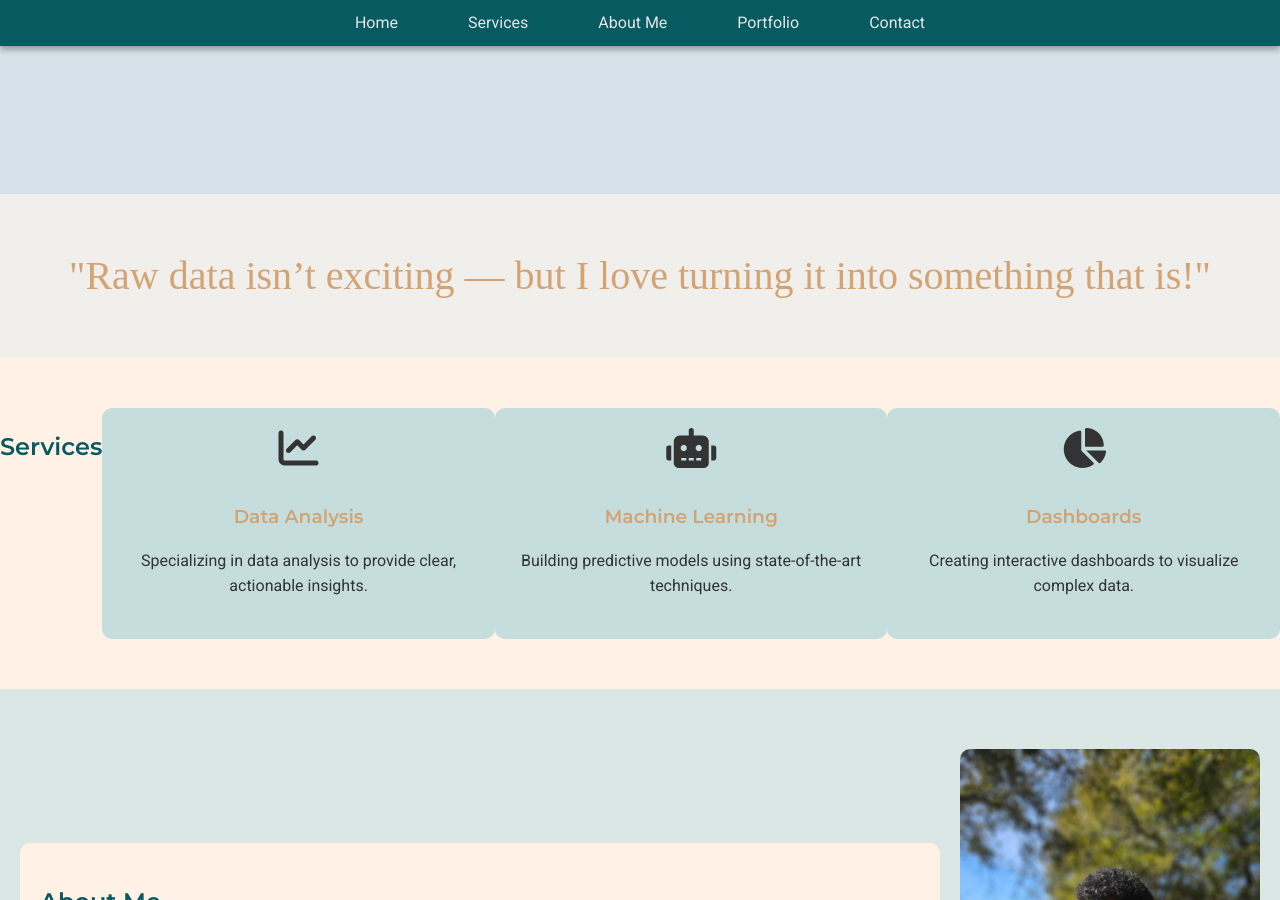
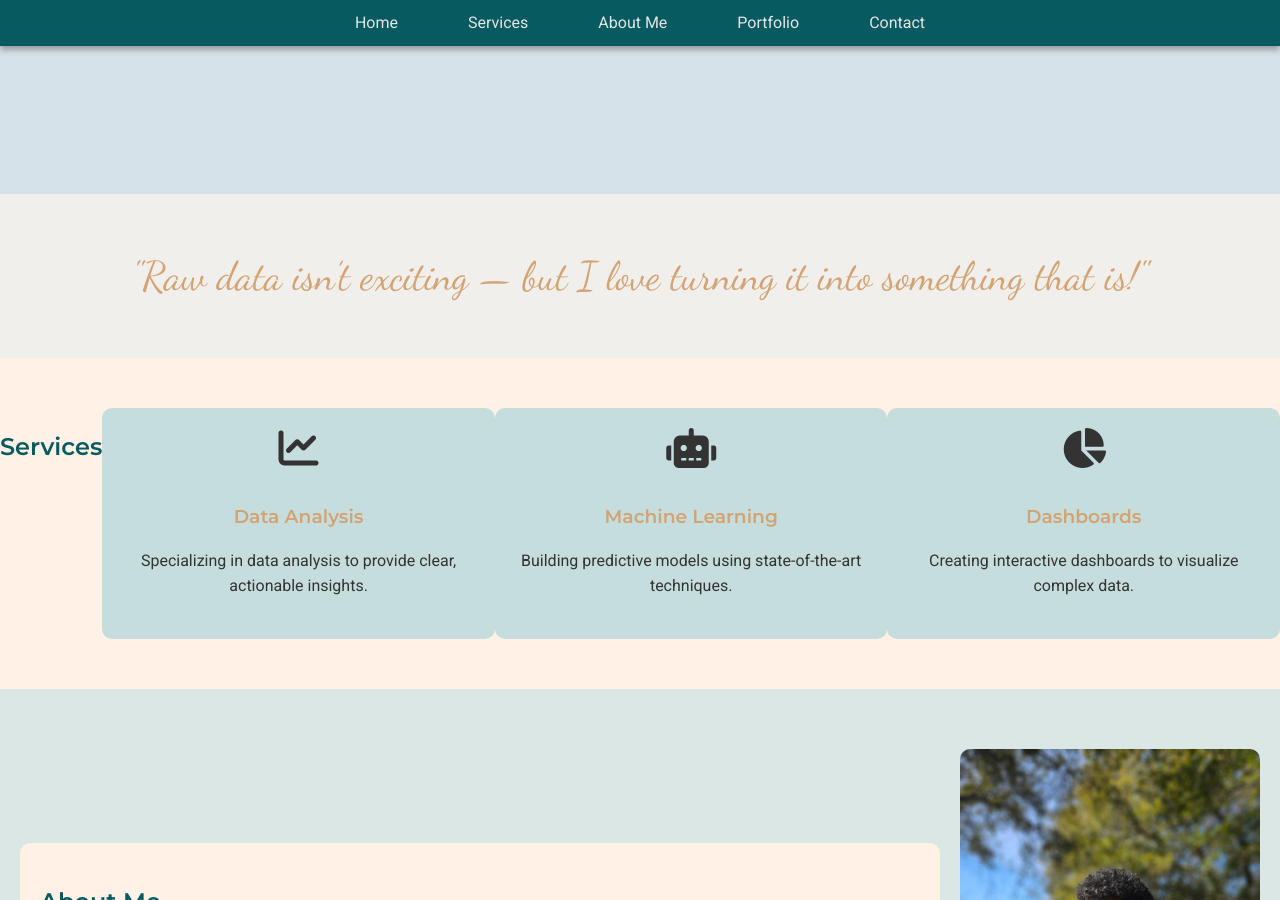
Before and after one commit to arshadsm/arshadsm.github.io, a Jekyll site: the page built from index.md, in a window 1280 px wide and 900 px high, scrolled down 706 px. Built offline with Jekyll 4.4.1, drawn with Linux system fonts in a browser that asks for light colours.

Commit message:
Update default.html

```diff
--- a/_layouts/default.html
+++ b/_layouts/default.html
@@ -6,6 +6,7 @@
   <title>{{ site.title }}</title>
   <link href="https://fonts.googleapis.com/css2?family=Roboto:wght@400;500&family=Montserrat:wght@600&display=swap" rel="stylesheet">
   <link rel="stylesheet" href="https://cdnjs.cloudflare.com/ajax/libs/font-awesome/6.0.0-beta3/css/all.min.css">
+  <link href="https://fonts.googleapis.com/css2?family=Dancing+Script:wght@400;700&display=swap" rel="stylesheet">
 
   <link rel="stylesheet" href="styles/styles.css">
 </head>
```
